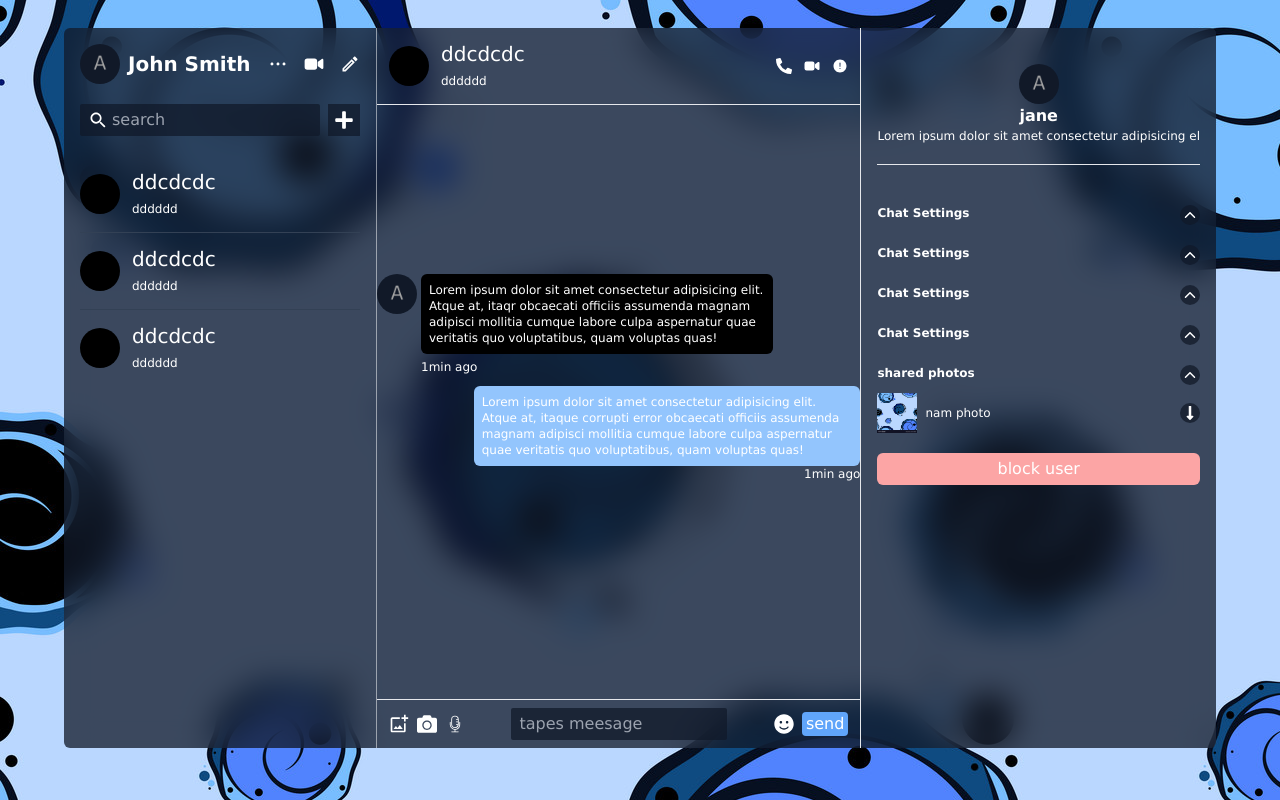
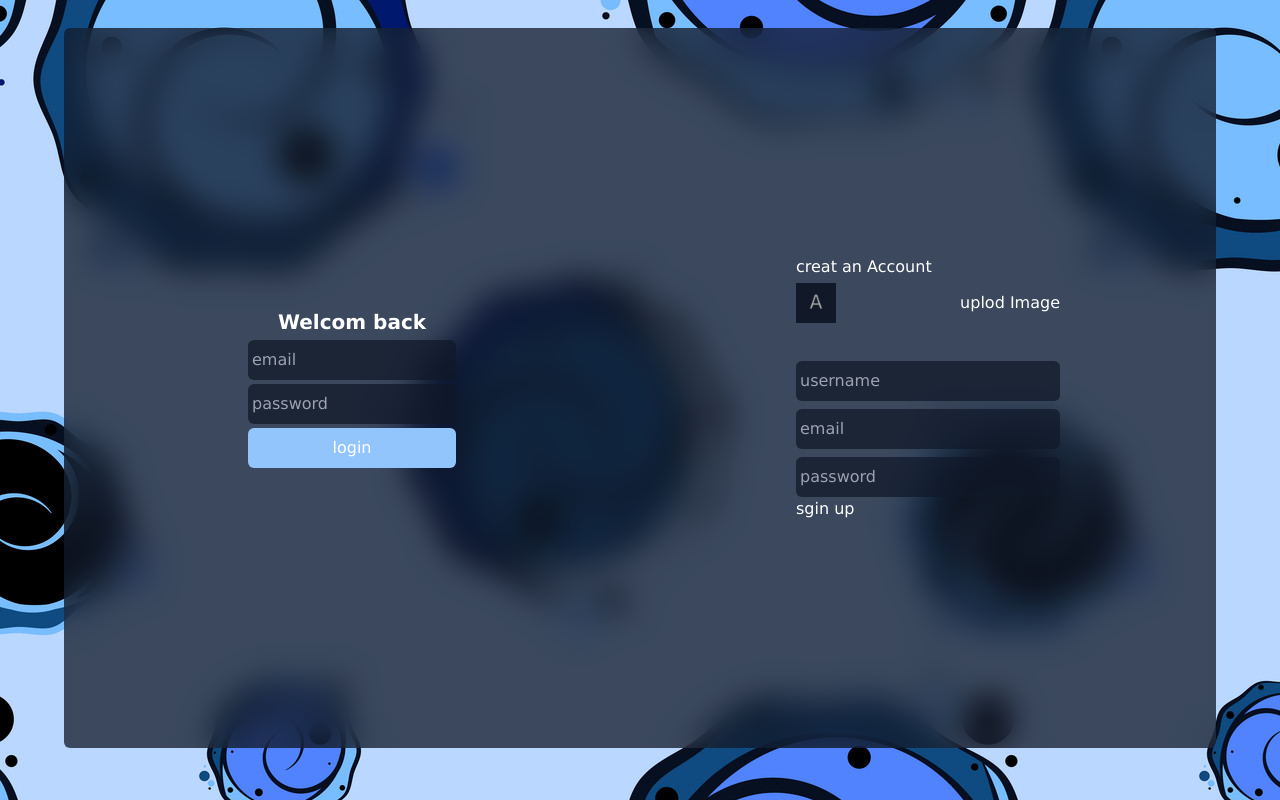
Before and after one commit to OzomakiDzWeb/Chat-App-Ract, a React (Vite) app: page / in a window 1280 px wide. Built offline with nearby package versions, Linux system fonts and the light colour scheme.

Commit message:
creat page login

```diff
--- a/src/App.jsx
+++ b/src/App.jsx
@@ -3,12 +3,20 @@ import "../src/App.css";
 import Chat from "./component/chat";
 import List from "./component/List";
 import Details from "./component/Details";
+import Login from "./component/Login";
 const App = () => {
+  const user=false
   return (
     <div className="w-[90vw] h-[90vh] bg-[rgba(17,25,40,0.75)] backdrop-blur-lg flex mt-7 rounded-md overflow-y-hidden ">
-      <List />
-      <Chat />
-      <Details />
+      {user ? (
+        <>
+          <List />
+          <Chat />
+          <Details />
+        </>
+      ) : (
+        <Login />
+      )}
     </div>
   );
 };
--- a/src/component/Details.jsx
+++ b/src/component/Details.jsx
@@ -67,6 +67,7 @@ const Details = () => {
         </div>
       </div>
       <button className='px-2 py-1 bg-red-300 rounded-md cursor-pointer'>block user</button>
+      <button className='px-2 py-1 bg-red-300 rounded-md cursor-pointer'>log out </button>
     </div>
   );
 }
--- /dev/null
+++ b/src/component/Login.jsx
@@ -0,0 +1,71 @@
+import React from "react";
+
+const Login = () => {
+  return (
+    <div className="grid grid-cols-2 w-full ">
+      {/* left */}
+      <div className="   flex justify-center items-center">
+        <div className="  p-3 rounded flex flex-col  gap-1">
+          <p className="text-xl font-bold text-center">Welcom back</p>
+          <input
+            className="px-1 py-2 rounded-md focus:outline-none bg-[rgba(17,25,40,0.75)] "
+            type="email"
+            placeholder="email"
+          />
+          <input
+            className="px-1 py-2 rounded-md focus:outline-none bg-[rgba(17,25,40,0.75)] "
+            type="password"
+            placeholder="password"
+          />
+          <button className="bg-blue-300 rounded-md px-1 py-2">login</button>
+        </div>
+      </div>
+      {/* rgith */}
+      <div className="flex justify-center items-center">
+        <div className="  p-3 rounded flex flex-col w-[50%]  gap-1">
+          <p>creat an Account</p>
+          <form>
+            <label className="flex items-center justify-between" htmlFor="file">
+              <img
+                className="w-10 h-10"
+                src="../../public/avatar.png"
+                alt="img"
+              />
+              uplod Image
+            </label>
+            <input
+              id="file"
+              className="opacity-0"
+              type="file"
+              placeholder="uplod your img"
+              name=""
+            />
+            <input
+              className="px-1 py-2 rounded-md focus:outline-none bg-[rgba(17,25,40,0.75)] w-full mt-2 "
+              type="text"
+              placeholder="username"
+              name=""
+            />
+            <input
+              className="px-1 py-2 rounded-md focus:outline-none bg-[rgba(17,25,40,0.75)] w-full mt-2 "
+              type="email"
+              placeholder="email"
+              name=""
+            />
+            <input
+              className="px-1 py-2 rounded-md focus:outline-none bg-[rgba(17,25,40,0.75)] w-full mt-2 "
+              type="password"
+              placeholder="password"
+              name=""
+            />
+            <button className="block" type="submit">
+              sgin up
+            </button>
+          </form>
+        </div>
+      </div>
+    </div>
+  );
+};
+
+export default Login;
```
